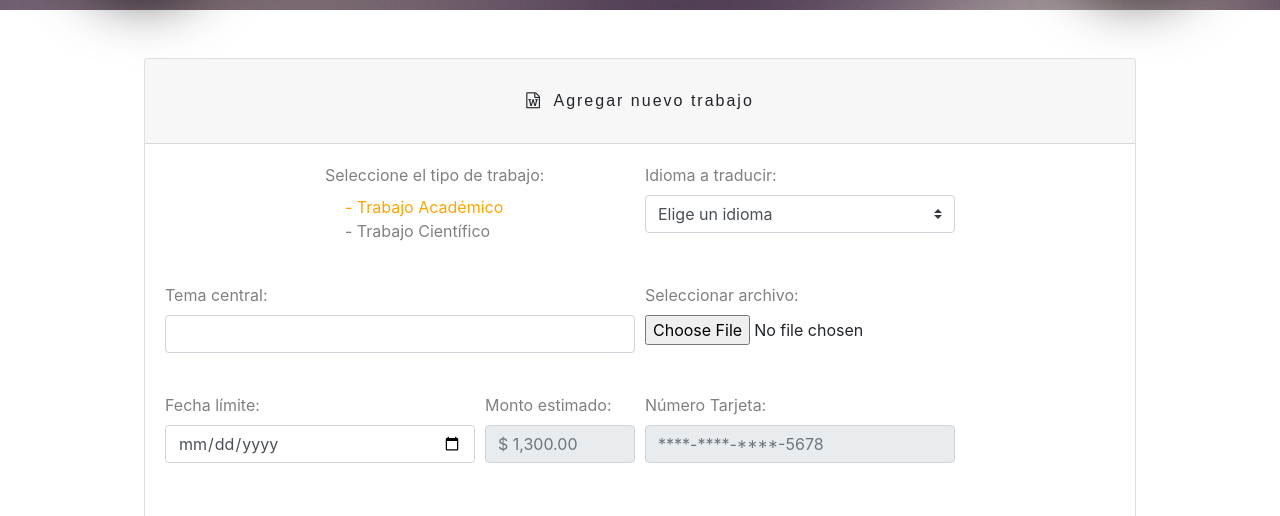
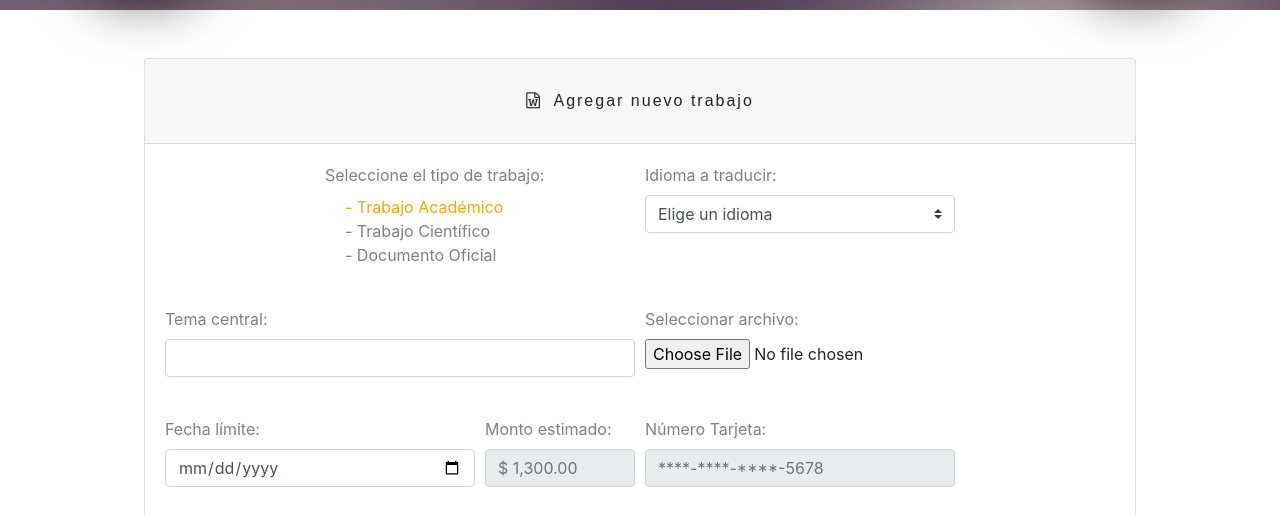
Before and after one commit to Ivonne131/tradux, a plain HTML site: page docs/trabajos.html in a window 1280 px wide. Both pictures are taken after a click on the button "Agregar nuevo trabajo". Shown: the part 221-737 px from the top of the page. Drawn offline with nearby package versions, Linux system fonts and the light colour scheme.

Commit message:
Update trabajos.html

```diff
--- a/docs/trabajos.html
+++ b/docs/trabajos.html
@@ -61,6 +61,10 @@
 											<div class="form-check">
 												<input class="form-check-input" type="radio" name="tipo" id="gridRadios2" value="option2">
 												<label class="form-check-label" for="gridRadios2" style="cursor: pointer;">- Trabajo Científico</label>
+											</div>
+											<div class="form-check">
+												<input class="form-check-input" type="radio" name="tipo" id="gridRadios3" value="option3">
+												<label class="form-check-label" for="gridRadios3" style="cursor: pointer;">- Documento Oficial</label>
 											</div>
 										</div>
 									</div>
```
